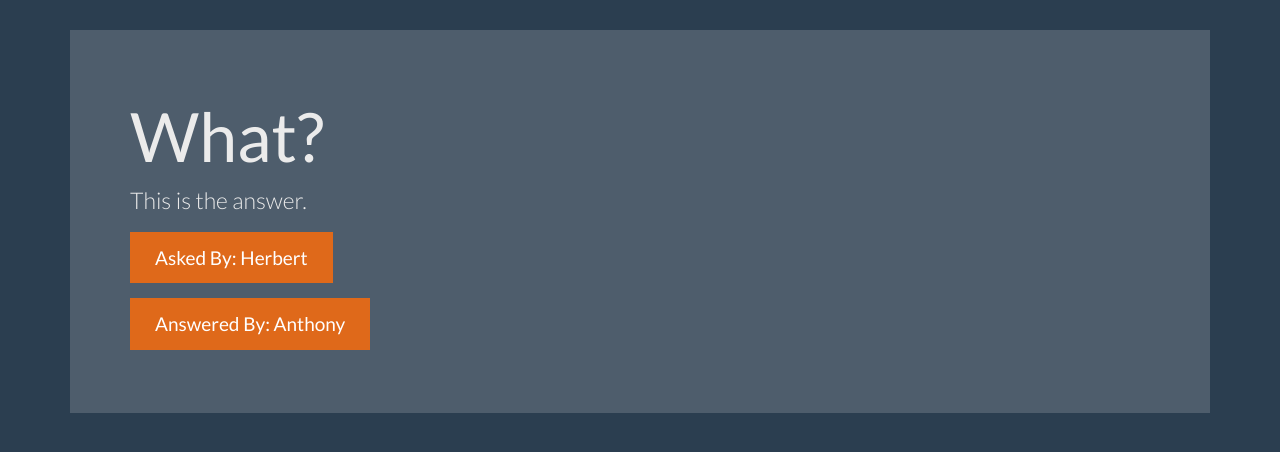
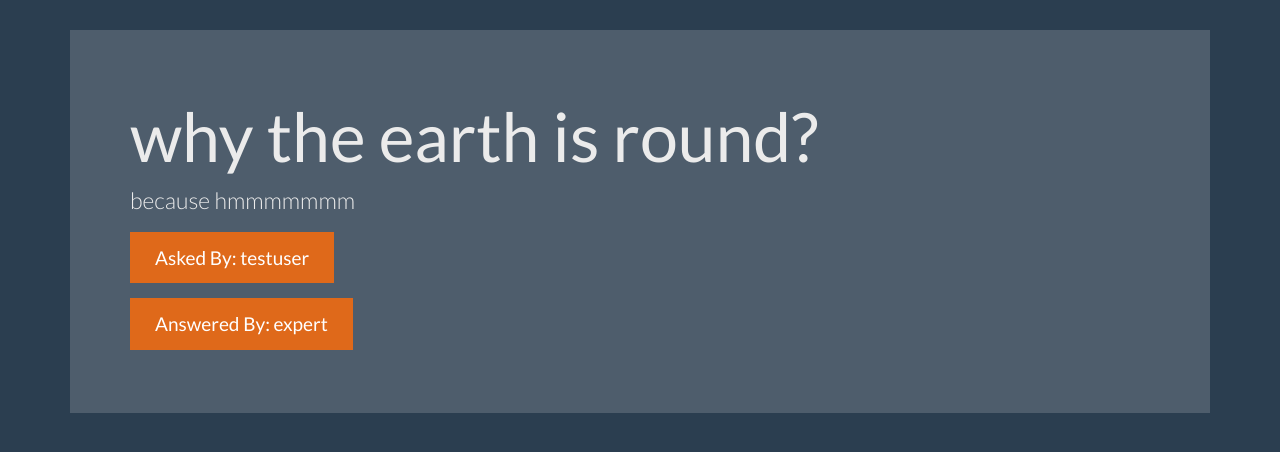
Before and after one commit to beekalam/flask-qa, a Flask app: page /question/1 in a window 1280 px wide. Shown: the part 40-492 px from the top of the page. Run offline with Flask 2, Linux system fonts and the light colour scheme; data comes from the database, SQL or seed files in the repository; some libraries are stand-ins or nearby versions.

Commit message:
question page

```diff
--- a/app.py
+++ b/app.py
@@ -84,7 +84,15 @@ def login():
 @app.route('/question/<question_id>')
 def question(question_id):
     user = get_current_user()
-    return render_template('question.html', user=user)
+    db = get_db()
+    question_cur = db.execute('''select  questions.question_text ,questions.answer_text, askers.name as askers_name,experts.name as experts_name
+                from questions
+                join users as askers on askers.id = questions.asked_by_id
+                join users as experts on experts.id = questions.expert_id
+                where questions.id = ?
+               ''', [question_id])
+    question = question_cur.fetchone()
+    return render_template('question.html', user=user, question=question)
 
 
 @app.route('/answer/<question_id>', methods=["POST", "GET"])
--- a/templates/question.html
+++ b/templates/question.html
@@ -39,10 +39,10 @@
 <div class="container theme-showcase" role="main">
 
     <div class="jumbotron">
-        <h1>What?</h1>
-        <p>This is the answer.</p>
-        <p><a class="btn btn-primary btn-lg">Asked By: Herbert</a></p>
-        <p><a class="btn btn-primary btn-lg">Answered By: Anthony</a></p>
+        <h1>{{ question['question_text'] }}</h1>
+        <p>{{ question['answer_text'] }}</p>
+        <p><a class="btn btn-primary btn-lg">Asked By: {{ question['askers_name'] }}</a></p>
+        <p><a class="btn btn-primary btn-lg">Answered By: {{ question['experts_name'] }}</a></p>
     </div>
 
 </div> <!-- /container -->
```
Lines whose indentation alone changed are shown as unchanged.
